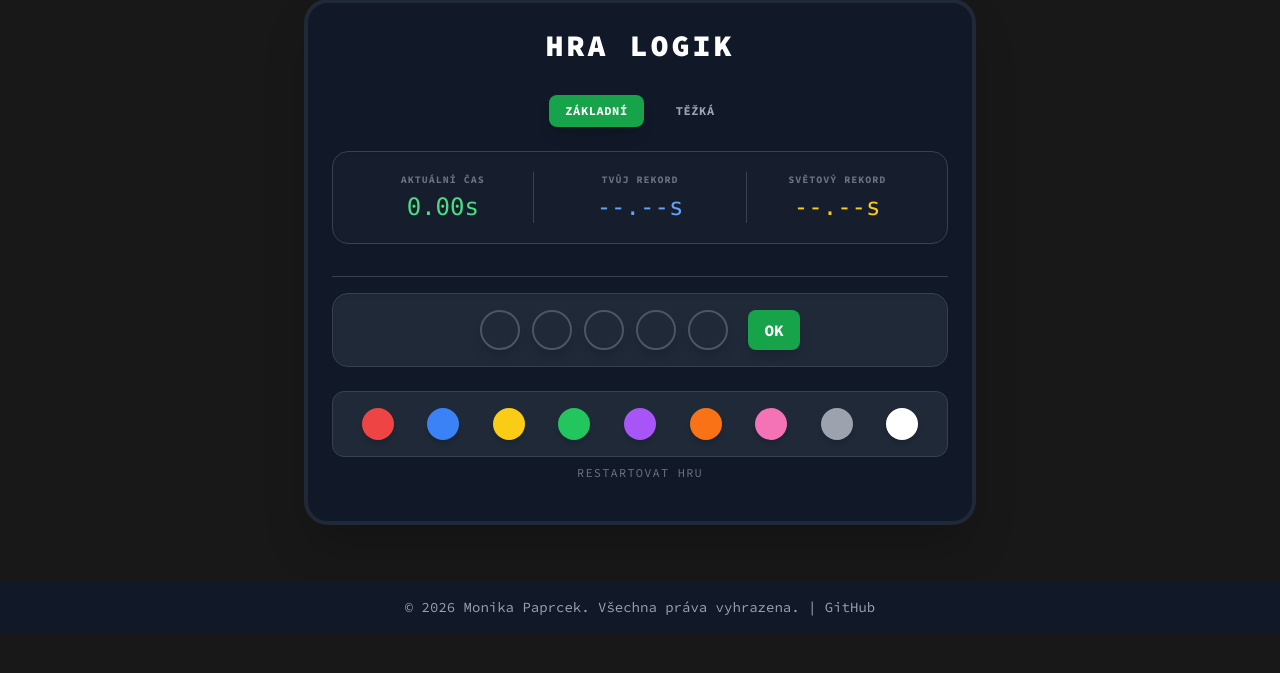
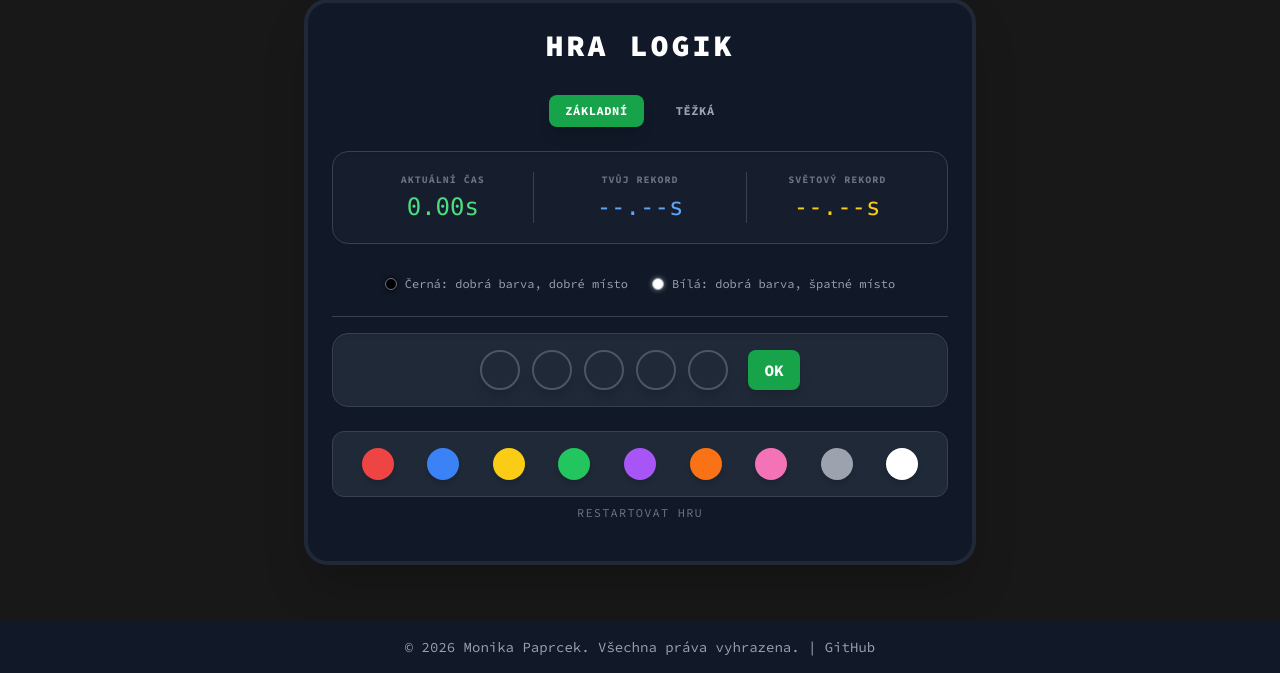
Before and after one commit to Paprcek/paprcekmonimerka-web-app, a Django app: page /game/logic/ in a window 1280 px wide. Shown: the part 129-802 px from the top of the page. Before the commit the page ends 762 px from the top, so only its background shows below. Run offline with Django 5.2, Linux system fonts and the light colour scheme; data that the repository does not hold is empty; some libraries are stand-ins or nearby versions.

Commit message:
Logik: legenda ke kolíčkům + oprava překlepu v herním centru
- Legenda nad hrací plochou: černá = dobrá barva, dobré místo;
  bílá = dobrá barva, špatné místo
- V těžké obtížnosti poznámka, že kolíčky jsou zamíchané
- hub.html: „spránou“ → „správnou“ (msgid teď sedí s .po, EN překlad funguje)
- django.mo překompilováno

Co-Authored-By: Claude Opus 5.5 <noreply@anthropic.com>
Claude-Session: https://claude.ai/code/session_0152WvM2cQK5o2Nduppc4yxw

```diff
--- a/paprcek_project_dj/logic/templates/logic/logic_game.html
+++ b/paprcek_project_dj/logic/templates/logic/logic_game.html
@@ -25,6 +25,18 @@
             <span class="text-gray-500 uppercase text-[10px] font-bold tracking-widest mb-1">{% translate "Světový rekord" %}</span>
             <span id="best-time-display" class="text-yellow-400 font-mono text-xl md:text-2xl leading-none">--.--s</span>
         </div>
+    </div>
+
+    <div class="flex flex-wrap justify-center items-center gap-x-6 gap-y-2 mb-6 text-xs text-gray-400">
+        <span class="flex items-center gap-2">
+            <span class="w-3 h-3 rounded-full bg-black border border-gray-500 shadow-[0_0_5px_rgba(0,0,0,0.8)]"></span>
+            {% translate "Černá: dobrá barva, dobré místo" %}
+        </span>
+        <span class="flex items-center gap-2">
+            <span class="w-3 h-3 rounded-full bg-white border border-gray-400 shadow-[0_0_5px_rgba(255,255,255,0.5)]"></span>
+            {% translate "Bílá: dobrá barva, špatné místo" %}
+        </span>
+        <span id="hard-note" class="hidden w-full text-center text-gray-500">{% translate "V těžké obtížnosti jsou kolíčky zamíchané a neodpovídají pozicím." %}</span>
     </div>
 
     <div id="game-board" class="space-y-2 mb-4"></div>
@@ -101,6 +113,7 @@
             normalBtn.className = 'px-4 py-2 rounded-lg text-xs font-bold transition uppercase tracking-wider bg-green-600 text-white shadow-lg';
             hardBtn.className = 'px-4 py-2 rounded-lg text-xs font-bold transition uppercase tracking-wider text-gray-400 hover:text-white';
         }
+        document.getElementById('hard-note').classList.toggle('hidden', difficulty !== 'hard');
     }
 
     function setDifficulty(mode) {
--- a/paprcek_project_dj/templates/hub.html
+++ b/paprcek_project_dj/templates/hub.html
@@ -39,7 +39,7 @@
                 </span>
                 <h3 class="text-2xl font-semibold text-white">{% translate "Logik" %}</h3>
             </div>
-            <p class="text-gray-300 mb-6">{% translate "Klasická logická hra. Jak rychle dokážete najít spránou kombinaci?" %}</p>
+            <p class="text-gray-300 mb-6">{% translate "Klasická logická hra. Jak rychle dokážete najít správnou kombinaci?" %}</p>
 
             <div class="flex flex-col">
                 <a href="{% url 'logic:logic' %}" class="text-white bg-green-600 hover:bg-green-700 focus:ring-4 focus:ring-green-500 font-medium rounded-full text-sm px-5 py-2.5 text-center transition duration-150 shadow-md">
```
Also changed, not shown: paprcek_project_dj/locale/en/LC_MESSAGES/django.po, 1 other file.
